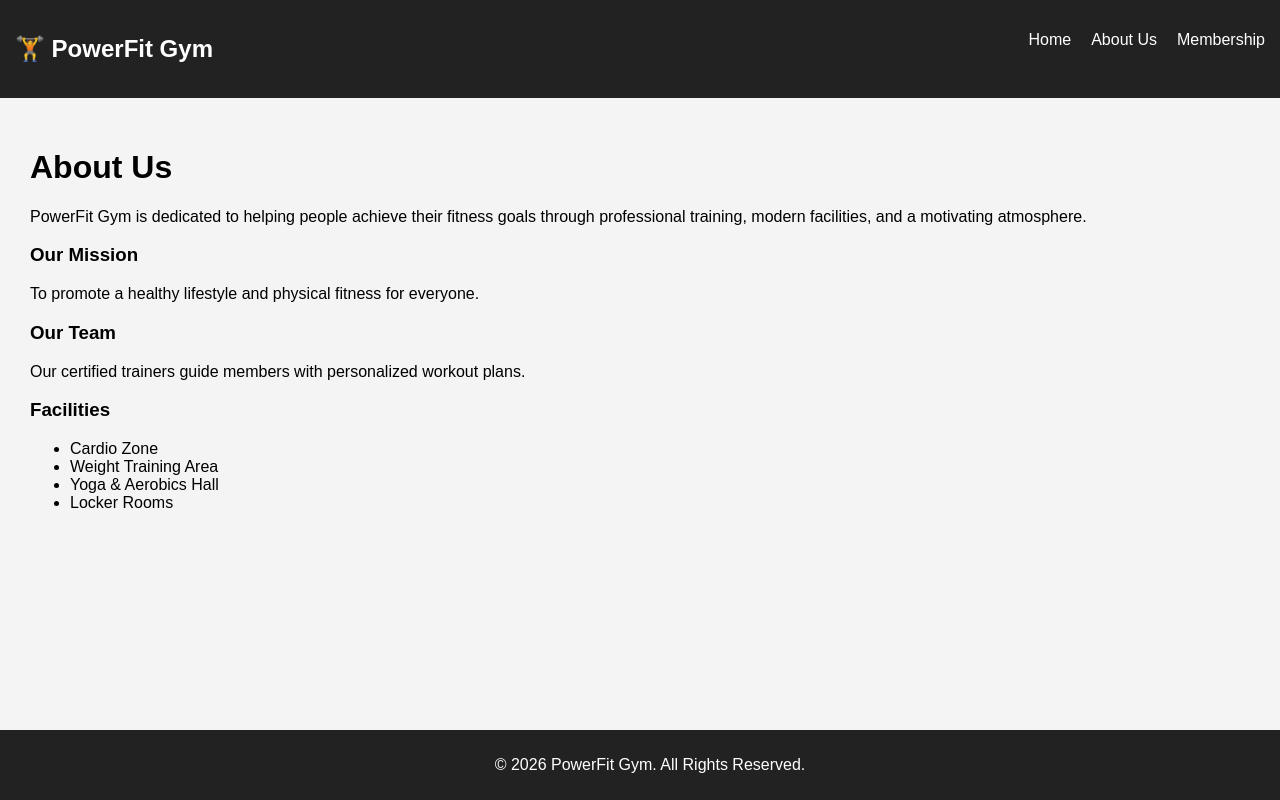
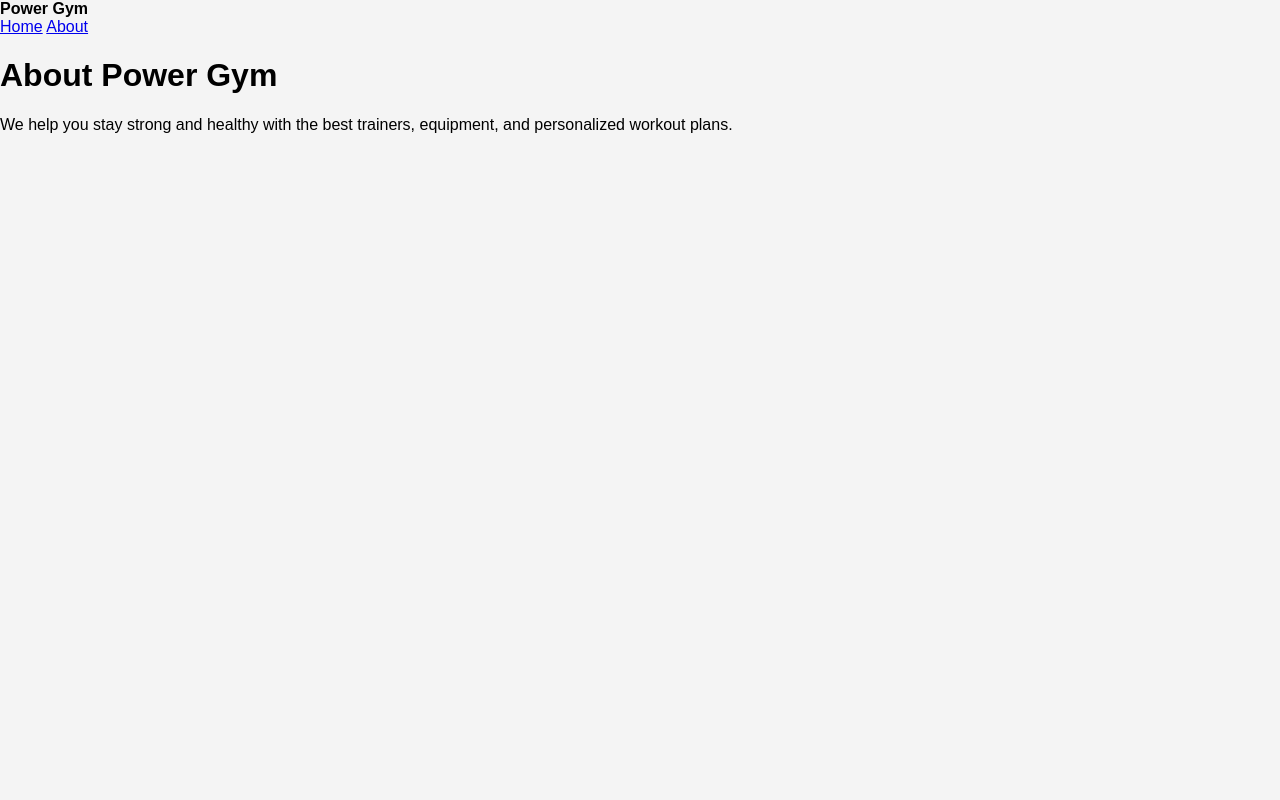
Before and after one commit to Zurain-Umar/gym-management-system, a Flask app: page /about in a window 1280 px wide. Run offline with Flask 3, Linux system fonts and the light colour scheme.

Commit message:
Initial commit: Gym Management System

```diff
--- a/templates/about.html
+++ b/templates/about.html
@@ -1,26 +1,23 @@
-{% extends "base.html" %}
-
-{% block title %}About Us | PowerFit Gym{% endblock %}
-
-{% block content %}
-<h1>About Us</h1>
-
-<p>
-PowerFit Gym is dedicated to helping people achieve their fitness goals through
-professional training, modern facilities, and a motivating atmosphere.
-</p>
-
-<h3>Our Mission</h3>
-<p>To promote a healthy lifestyle and physical fitness for everyone.</p>
-
-<h3>Our Team</h3>
-<p>Our certified trainers guide members with personalized workout plans.</p>
-
-<h3>Facilities</h3>
-<ul>
-    <li>Cardio Zone</li>
-    <li>Weight Training Area</li>
-    <li>Yoga & Aerobics Hall</li>
-    <li>Locker Rooms</li>
-</ul>
-{% endblock %}
+<!DOCTYPE html>
+<html>
+<head>
+<title>About - Power Gym</title>
+<link rel="stylesheet" href="{{ url_for('static', filename='style.css') }}">
+</head>
+<body>
+<!-- Navbar -->
+<div class="navbar">
+<div class="logo"><strong>Power Gym</strong></div>
+<div class="nav-links">
+<a href="/">Home</a>
+<a href="/about">About</a>
+</div>
+</div>
+<!-- About Section -->
+<div class="hero">
+<h1>About Power Gym</h1>
+<p>We help you stay strong and healthy with the best trainers, equipment, and
+personalized workout plans.</p>
+</div>
+</body>
+</html>
```
Also changed, not shown: templates/home.html (+24 -16 lines), README.md, requirements.txt (deleted).
